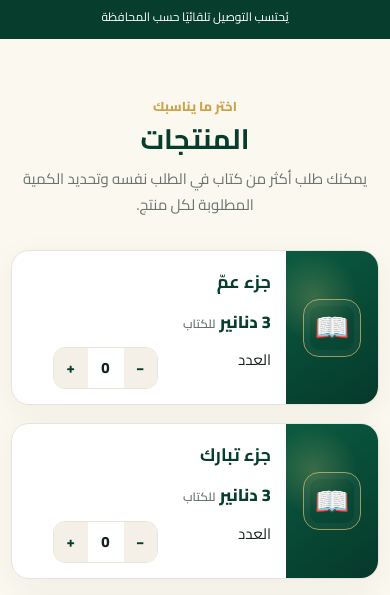
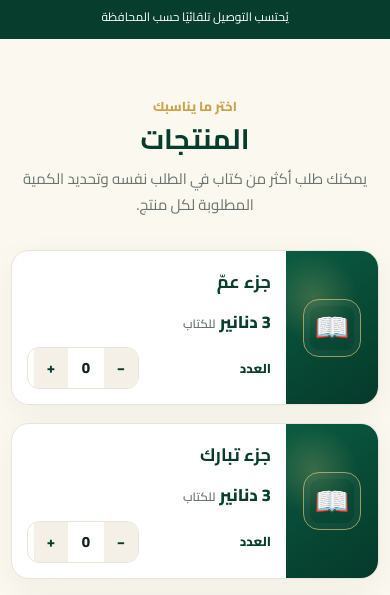
Before and after one commit to rabeerabee733-eng/mindmaps-store, a plain HTML site: page index.html in a window 390 px wide. Shown: the part 491-1086 px from the top of the page. Drawn offline with Linux system fonts and the light colour scheme.

Commit message:
Style direct quantity controls for mobile

```diff
--- a/styles.css
+++ b/styles.css
@@ -276,3 +276,27 @@ footer{background:#042e23;color:#fff;padding:30px 0;border-top:3px solid var(--g
   .footer-inner{align-items:flex-start}
   .footer-inner img{width:48px;height:48px}
 }
+
+
+/* اختيار الكمية مباشرة دون زر إضافة للسلة */
+.qty-label{
+  color:var(--green);
+  font-weight:800;
+  font-size:14px;
+}
+.product-actions{
+  display:flex;
+  align-items:center;
+  justify-content:space-between;
+  gap:12px;
+}
+@media (max-width:640px){
+  .product-actions{
+    display:flex;
+    align-items:center;
+    justify-content:space-between;
+    gap:10px;
+  }
+  .qty-label{font-size:13px}
+  .qty-control{width:112px}
+}
```
